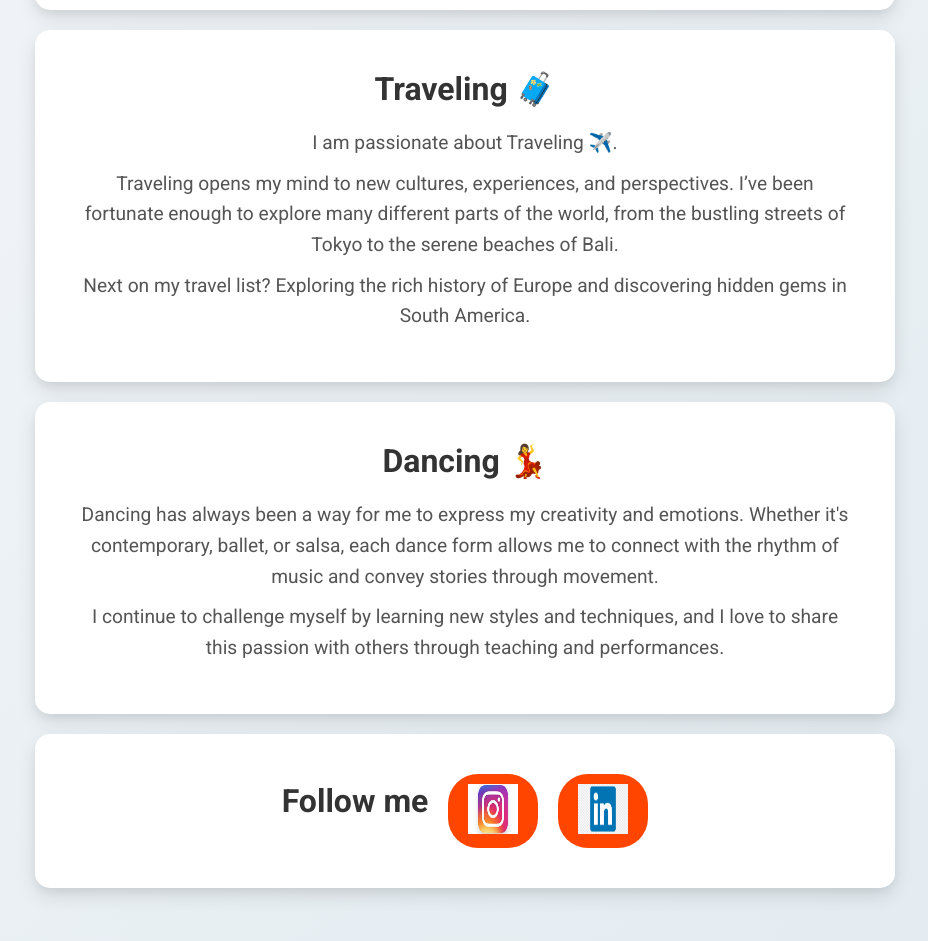
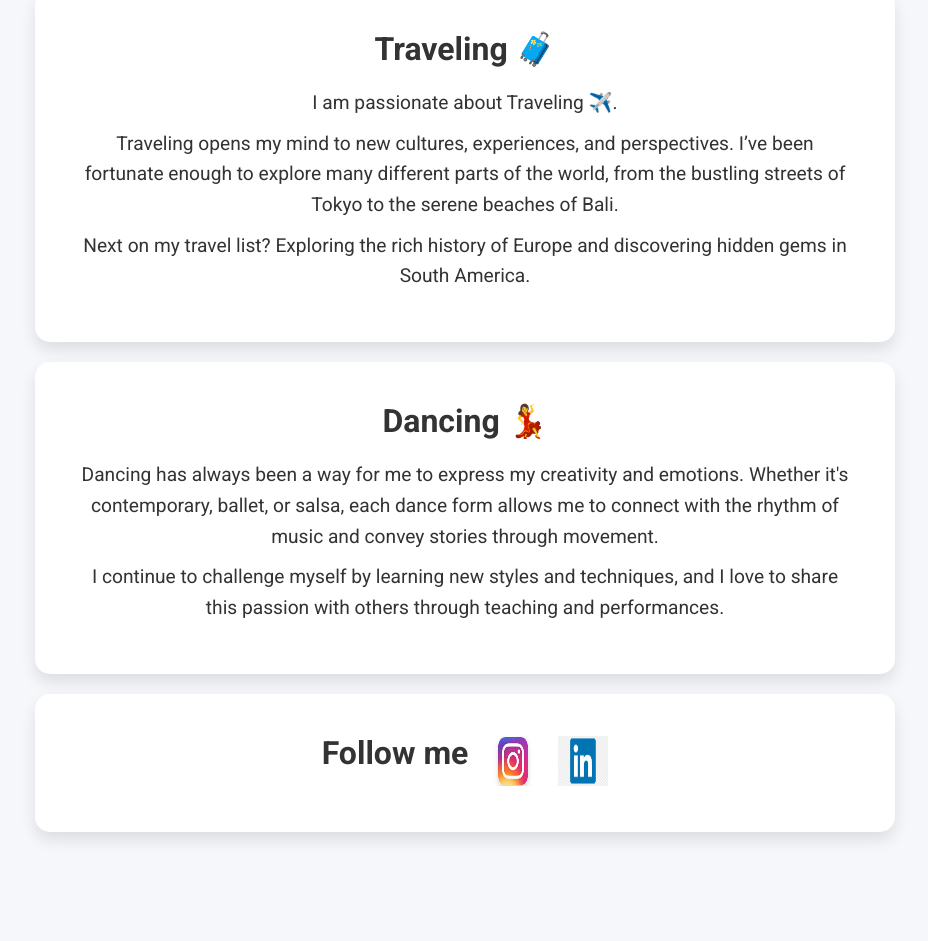
Before and after one commit to Evangeline-wu/This-is-Evangeline, a plain HTML site: page index.html in a window 1280 px wide. Shown: the part 693-1634 px from the top of the page, without its empty margins (175-1103 px from the left). After the commit the page ends 1585 px from the top, so only its background shows below. Drawn offline with Linux system fonts and the light colour scheme.

Commit message:
Add files via upload

```diff
--- a/style.css
+++ b/style.css
@@ -6,7 +6,7 @@
 }
 
 body {
-    background: linear-gradient(135deg, #f5f7fa 0%, #e2ebf0 100%);
+    background-color: #f5f7fa;
     color: #333;
     text-align: center;
     padding: 20px;
@@ -14,7 +14,7 @@ body {
 
 .container {
     max-width: 900px;
-    margin: 40px auto;
+    margin: 0 auto;
     padding: 20px;
 }
 
@@ -23,27 +23,12 @@ body {
     margin: 20px 0;
     padding: 40px;
     border-radius: 15px;
-    box-shadow: 0 8px 20px rgba(0, 0, 0, 0.1), 0 5px 10px rgba(0, 0, 0, 0.05);
-    transition: transform 0.3s, box-shadow 0.3s;
-    opacity: 0;
-    transform: translateY(20px);
-    animation: fadeIn 0.8s forwards;
+    box-shadow: 0 8px 15px rgba(0, 0, 0, 0.1);
+    transition: transform 0.3s;
 }
 
 .section:hover {
     transform: translateY(-5px);
-    box-shadow: 0 12px 24px rgba(0, 0, 0, 0.15), 0 8px 12px rgba(0, 0, 0, 0.05);
-}
-
-@keyframes fadeIn {
-    0% {
-        opacity: 0;
-        transform: translateY(20px);
-    }
-    100% {
-        opacity: 1;
-        transform: translateY(0);
-    }
 }
 
 #intro img {
@@ -71,7 +56,6 @@ p {
     font-size: 1.2em;
     line-height: 1.6;
     margin: 10px 0;
-    color: #555;
 }
 
 .highlight {
@@ -89,12 +73,11 @@ p {
 #follow-me img {
     width: 50px;
     height: 50px;
-    transition: transform 0.3s, filter 0.3s;
+    transition: transform 0.3s;
 }
 
 #follow-me img:hover {
-    transform: scale(1.2);
-    filter: brightness(1.2);
+    transform: scale(1.1);
 }
 
 /* Button Links */
@@ -103,13 +86,8 @@ a {
     text-decoration: none;
     font-size: 1.1em;
     font-weight: 700;
-    background-color: #ff4500;
-    padding: 10px 20px;
-    border-radius: 30px;
-    transition: background-color 0.3s, transform 0.3s;
 }
 
 a:hover {
-    background-color: #ff6347;
-    transform: scale(1.05);
+    color: #ff4500;
 }
```
Also changed, not shown: index.html (+2 -2 lines).
